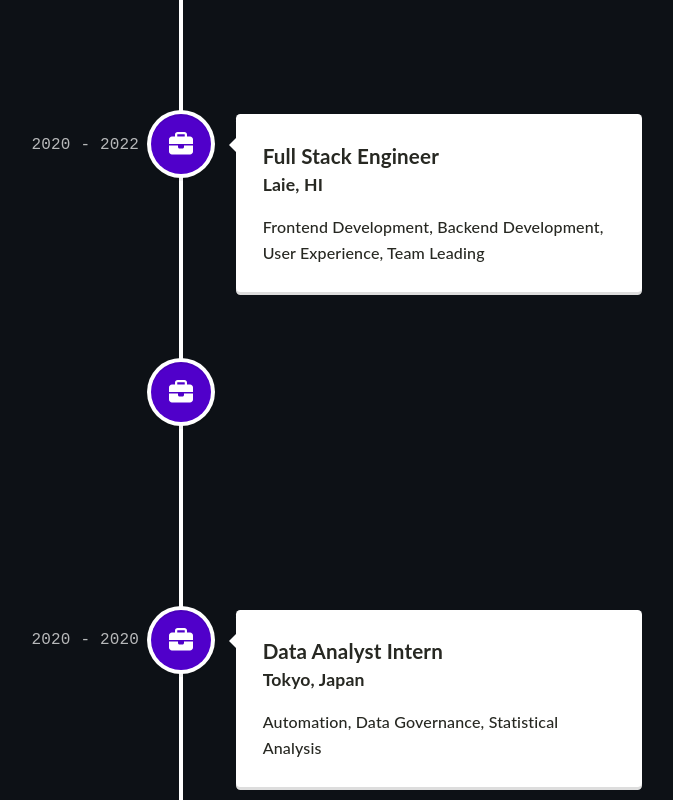
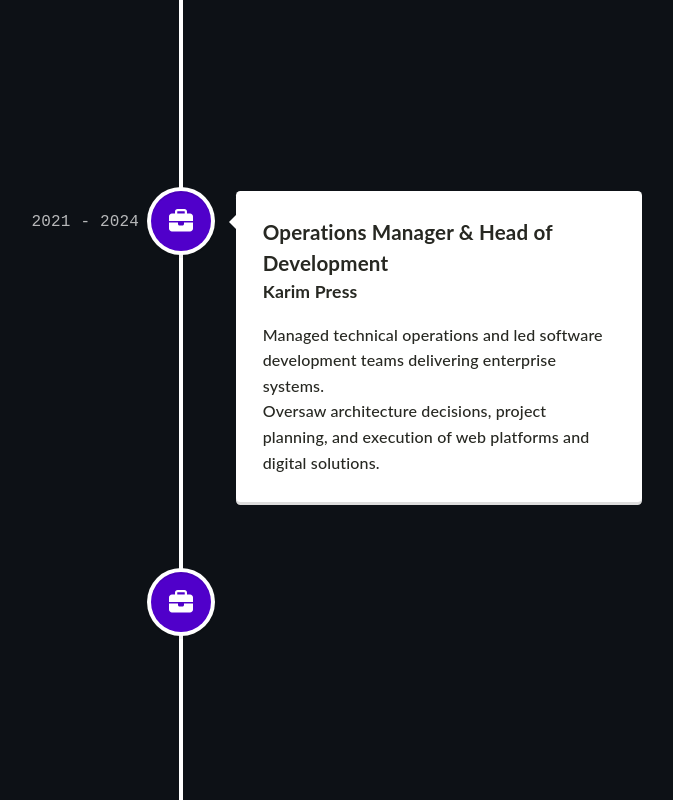
Before and after one commit to NourJardali/NourhanJardaliPortfolio, a React (Create React App) app: page / in a window 1280 px wide. Shown: the part 2020-2820 px from the top of the page, without its empty margins (459-1132 px from the left). Built offline with nearby package versions, Linux system fonts and the light colour scheme.

Commit message:
timeline section updates

```diff
--- a/src/components/Timeline.tsx
+++ b/src/components/Timeline.tsx
@@ -16,50 +16,54 @@ function Timeline() {
             className="vertical-timeline-element--work"
             contentStyle={{ background: 'white', color: 'rgb(39, 40, 34)' }}
             contentArrowStyle={{ borderRight: '7px solid  white' }}
-            date="2022 - present"
+            date="2023 - 2026"
             iconStyle={{ background: '#5000ca', color: 'rgb(39, 40, 34)' }}
             icon={<FontAwesomeIcon icon={faBriefcase} />}
           >
-            <h3 className="vertical-timeline-element-title">Technology Consultant</h3>
-            <h4 className="vertical-timeline-element-subtitle">Dallas, TX</h4>
+            <h3 className="vertical-timeline-element-title">Co-Founder & Project Manager</h3>
+            <h4 className="vertical-timeline-element-subtitle">DeVision</h4>
             <p>
-              Full-stack Web Development, GenAI/LLM, Project Management, Business Development
+              Led development and delivery of ERP systems, SaaS platforms, and ecommerce solutions.
+              <br />Managed cross-functional teams, client communication, and full project lifecycles from planning to deployment.
             </p>
           </VerticalTimelineElement>
           <VerticalTimelineElement
             className="vertical-timeline-element--work"
-            date="2020 - 2022"
+            date="2021 - 2024"
             iconStyle={{ background: '#5000ca', color: 'rgb(39, 40, 34)' }}
             icon={<FontAwesomeIcon icon={faBriefcase} />}
           >
-            <h3 className="vertical-timeline-element-title">Full Stack Engineer</h3>
-            <h4 className="vertical-timeline-element-subtitle">Laie, HI</h4>
+            <h3 className="vertical-timeline-element-title">Operations Manager & Head of Development</h3>
+            <h4 className="vertical-timeline-element-subtitle">Karim Press</h4>
             <p>
-              Frontend Development, Backend Development, User Experience, Team Leading
+             Managed technical operations and led software development teams delivering enterprise systems.
+             <br />Oversaw architecture decisions, project planning, and execution of web platforms and digital solutions.
             </p>
           </VerticalTimelineElement>
           <VerticalTimelineElement
             className="vertical-timeline-element--work"
-            date="2021 - 2021"
+            date="2018 - 2020"
             iconStyle={{ background: '#5000ca', color: 'rgb(39, 40, 34)' }}
             icon={<FontAwesomeIcon icon={faBriefcase} />}
           >
-            <h3 className="vertical-timeline-element-title">Staff Engineer Intern</h3>
-            <h4 className="vertical-timeline-element-subtitle">Laie, HI</h4>
+            <h3 className="vertical-timeline-element-title">Full Stack / Software Engineer</h3>
+            <h4 className="vertical-timeline-element-subtitle">Cadmus Data Science</h4>
             <p>
-              Full-stack Development, API Development, User Experience
+            Developed web and mobile applications using modern frameworks.
+            <br />Worked on API integrations, backend systems, and Android development while gaining experience in scalable system design.
             </p>
           </VerticalTimelineElement>
           <VerticalTimelineElement
             className="vertical-timeline-element--work"
-            date="2020 - 2020"
+            date="2018 - 2023"
             iconStyle={{ background: '#5000ca', color: 'rgb(39, 40, 34)' }}
             icon={<FontAwesomeIcon icon={faBriefcase} />}
           >
-            <h3 className="vertical-timeline-element-title">Data Analyst Intern</h3>
-            <h4 className="vertical-timeline-element-subtitle">Tokyo, Japan</h4>
+            <h3 className="vertical-timeline-element-title">Freelance Software Developer</h3>
+            <h4 className="vertical-timeline-element-subtitle">Self-Employed</h4>
             <p>
-              Automation, Data Governance, Statistical Analysis
+            Delivered full-stack digital solutions for SMEs across retail, F&B, education, and ecommerce.
+            <br />Built POS systems, LMS platforms, ecommerce websites, and custom business applications.
             </p>
           </VerticalTimelineElement>
         </VerticalTimeline>
```
